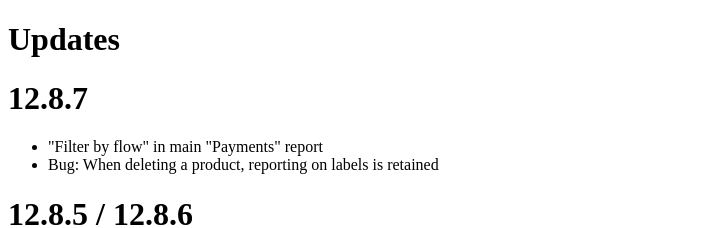
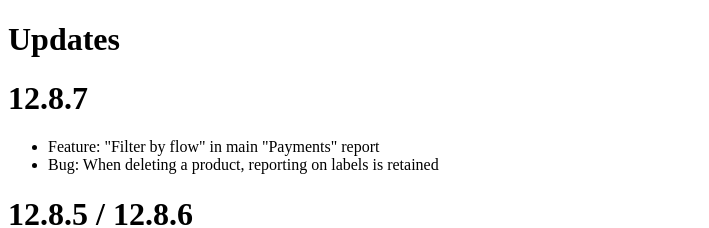
Before and after one commit to Stickyto/sticky-docs, a Next.js app in the folder src/: page /updates in a window 1280 px wide. Shown: the top 228 px of the page, without its empty margins (0-709 px from the left). Built offline with nearby package versions, Linux system fonts and the light colour scheme.

Commit message:
"Feature"

```diff
--- a/src/pages/updates.mdx
+++ b/src/pages/updates.mdx
@@ -1,7 +1,7 @@
 # Updates
 
 # 12.8.7
- - "Filter by flow" in main "Payments" report
+ - Feature: "Filter by flow" in main "Payments" report
  - Bug: When deleting a product, reporting on labels is retained
 
 # 12.8.5 / 12.8.6
```
